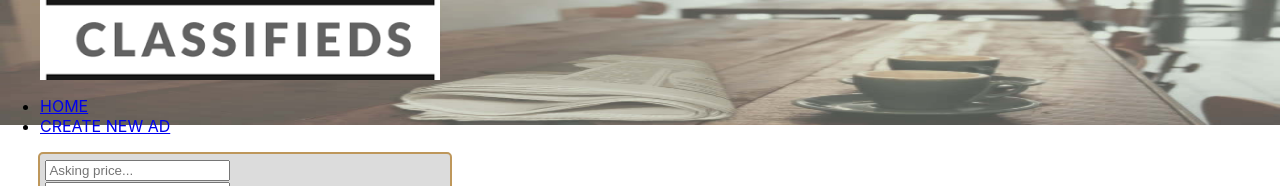
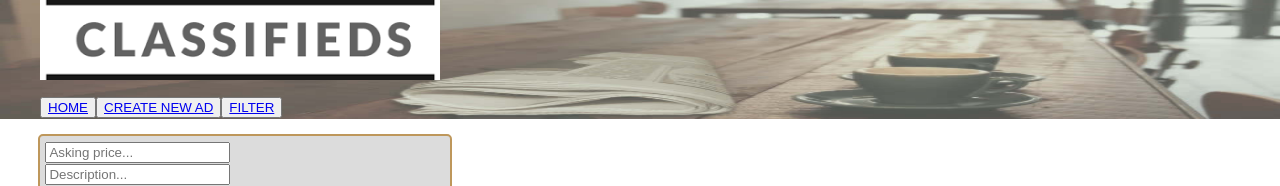
Before and after one commit to basically-joe/ClassifiedAds, a React (Create React App) app in the folder frontend/classifiedadds/: page /createad in a window 1280 px wide. Shown: the top 186 px of the page. Built offline with nearby package versions, Linux system fonts and the light colour scheme; no server answers.

Commit message:
links turned into buttons

```diff
--- a/frontend/classifiedadds/src/Form.css
+++ b/frontend/classifiedadds/src/Form.css
@@ -16,7 +16,7 @@ margin-left: 3%;
 .radio-buttons{
 margin:15px;
 border: 2px solid #BE975B;
-border-style: solid gray;
+border-style: solid grey;
 border-radius: 5px;
 background-color: #F5F5F5;
 align-items: center;
--- a/frontend/classifiedadds/src/components/NavBar.js
+++ b/frontend/classifiedadds/src/components/NavBar.js
@@ -4,12 +4,16 @@ import { Link } from "react-router-dom";
 const Navbar = () => (
 
   <ul>
-    <li>
+    <button>
       <Link to="/home">HOME</Link>
-    </li>
-    <li>
+    </button>
+    <button>
       <Link to="/createad">CREATE NEW AD</Link>
-    </li>
+    </button>
+    <button>
+      <Link to="/filter">FILTER</Link>
+    </button>
+
   </ul>
 );
 
```
